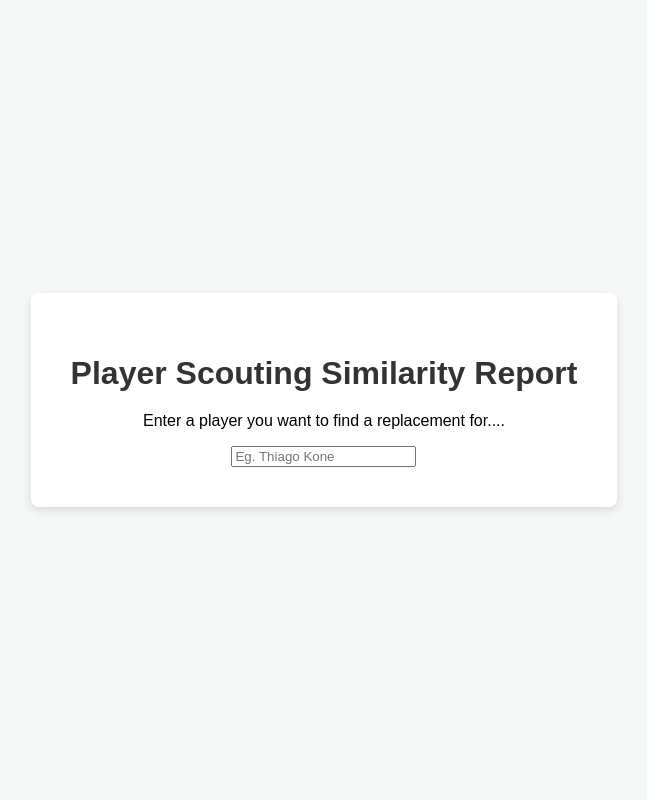
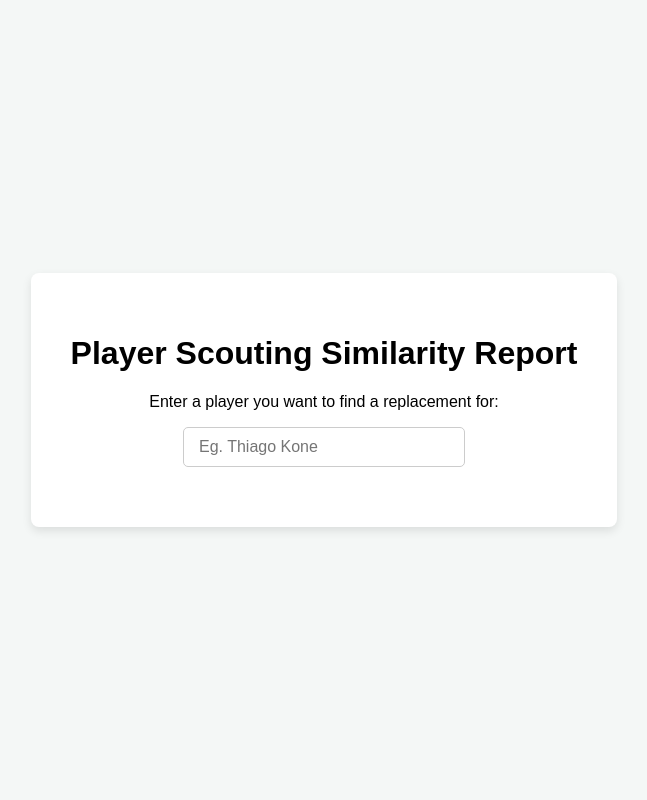
Before and after one commit to Ewurakua419/Linear_algebra_final_project, a Flask app: page / in a window 1280 px wide. Shown: the whole page, without its empty margins (316-963 px from the left). Run offline with Flask 3, Linux system fonts and the light colour scheme.

Commit message:
Implement player similarity feature and enhance UI for player selection

```diff
--- a/app.py
+++ b/app.py
@@ -5,16 +5,26 @@ from players import Players
 app = Flask(__name__)
 
 # Define the route for the home/root URL
+players_app = Players(num = 15)
+
 @app.route('/')
 def home():
-    players_app = Players(num = 15)
     return render_template('index.html', player_names=players_app.get_player_names())
 
 @app.route('/process', methods=["POST"])
 def get_selected_player():
   data = request.get_json()
   player_name = data.get('text', '')
+  similar_players = players_app.similar_to(player_name)
 
+  if similar_players is None:
+        return jsonify({
+            "error": "Player not found."
+        }), 404
+
+  return jsonify({
+      "similar_players": similar_players
+  })
 
 if __name__ == '__main__':
     # Run the local development server in debug mode
--- a/players.py
+++ b/players.py
@@ -100,6 +100,7 @@ class Players:
 
         self.matrix_df.columns = self.matrix_df.columns.str.strip()
         self.matrix_df = self.matrix_df.fillna(0)
+        self.euclidean_distance()
 
     def euclidean_distance(self):
 
--- a/templates/index.html
+++ b/templates/index.html
@@ -4,17 +4,18 @@
     <meta charset="UTF-8" />
     <meta name="viewport" content="width=device-width, initial-scale=1.0" />
     <title>Player Scouting Similarity Report</title>
-    <!-- Simple CSS to center components and style the page -->
+
     <style>
       body {
         font-family: Arial, sans-serif;
         display: flex;
         justify-content: center;
         align-items: center;
-        height: 100vh;
+        min-height: 100vh;
         margin: 0;
         background-color: #f4f7f6;
       }
+
       .container {
         text-align: center;
         background: white;
@@ -22,41 +23,87 @@
         border-radius: 8px;
         box-shadow: 0 4px 10px rgba(0, 0, 0, 0.1);
       }
-      h1 {
-        color: #333;
-        margin-bottom: 20px;
-      }
-      select {
+
+      input {
         padding: 10px 15px;
         font-size: 16px;
         border-radius: 5px;
         border: 1px solid #ccc;
-        background-color: #fff;
-        cursor: pointer;
-        width: 200px;
+        width: 250px;
+      }
+
+      #similar-players {
+        margin-top: 20px;
       }
     </style>
   </head>
+
   <body>
     <div class="container">
-      <!-- Main Heading -->
       <h1>Player Scouting Similarity Report</h1>
-      <p>Enter a player you want to find a replacement for....</p>
 
-      <!-- Searchable Input Field linked to the Datalist -->
+      <p>Enter a player you want to find a replacement for:</p>
+
       <input
         list="player-names"
-        name="choice"
         id="choice-input"
         placeholder="Eg. Thiago Kone"
       />
 
-      <!-- The list of filtered options -->
       <datalist id="player-names">
         {% for name in player_names %}
-        <option value="{{name}}"></option>
+        <option value="{{ name }}"></option>
         {% endfor %}
       </datalist>
+
+      <div id="similar-players"></div>
     </div>
+
+    <script>
+      const playerInput = document.getElementById("choice-input");
+      const resultDiv = document.getElementById("similar-players");
+
+      playerInput.addEventListener("change", async function () {
+        const playerName = playerInput.value;
+
+        if (!playerName) {
+          return;
+        }
+
+        const response = await fetch("/process", {
+          method: "POST",
+          headers: {
+            "Content-Type": "application/json",
+          },
+          body: JSON.stringify({
+            text: playerName,
+          }),
+        });
+
+        const data = await response.json();
+
+        resultDiv.innerHTML = "";
+
+        if (data.similar_players) {
+          const title = document.createElement("h3");
+          title.innerText = `Players similar to ${playerName}:`;
+
+          resultDiv.appendChild(title);
+
+          const list = document.createElement("ul");
+
+          data.similar_players.forEach((player) => {
+            const item = document.createElement("li");
+            item.innerText = player;
+
+            list.appendChild(item);
+          });
+
+          resultDiv.appendChild(list);
+        } else {
+          resultDiv.innerText = data.error;
+        }
+      });
+    </script>
   </body>
 </html>
```
